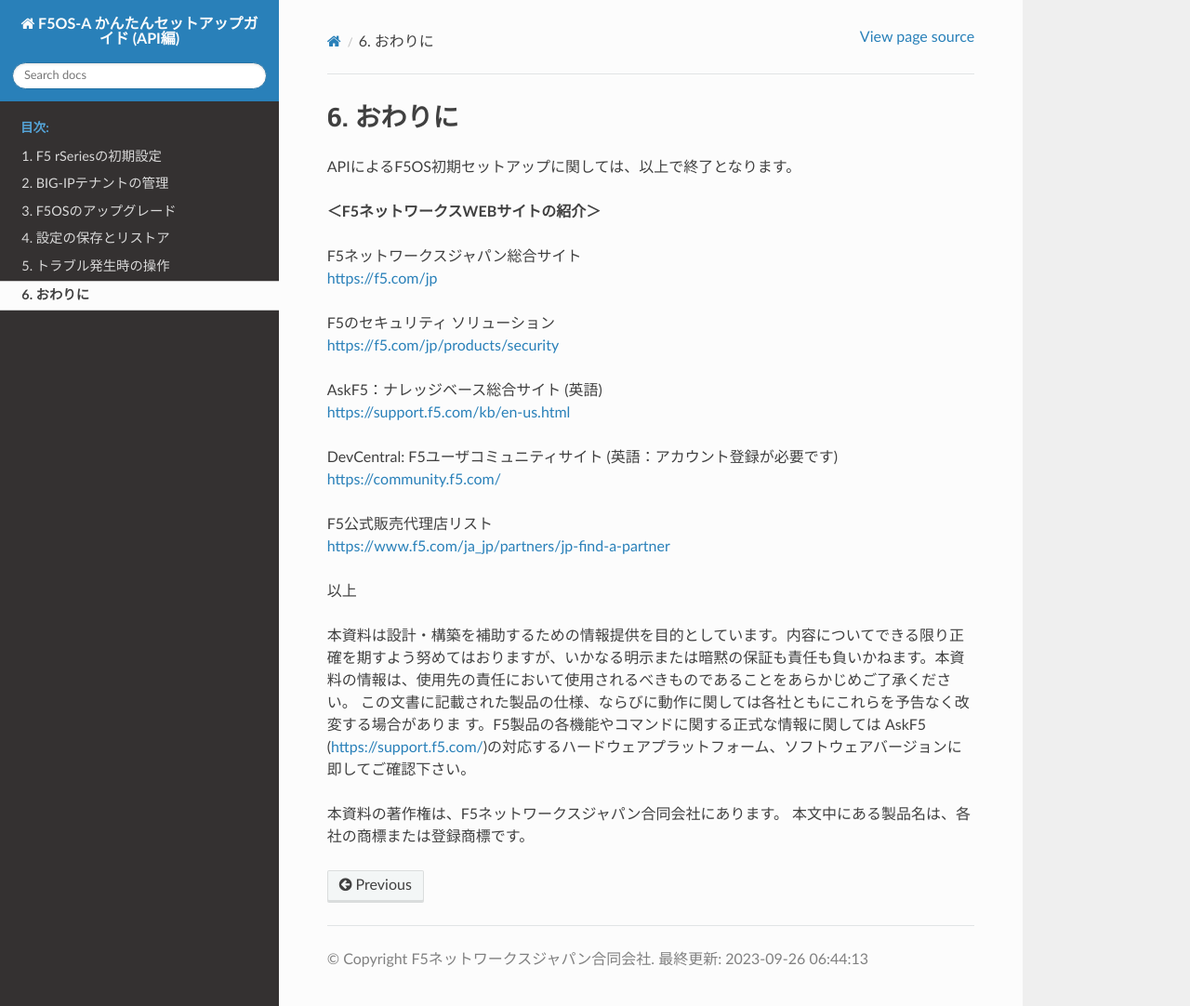
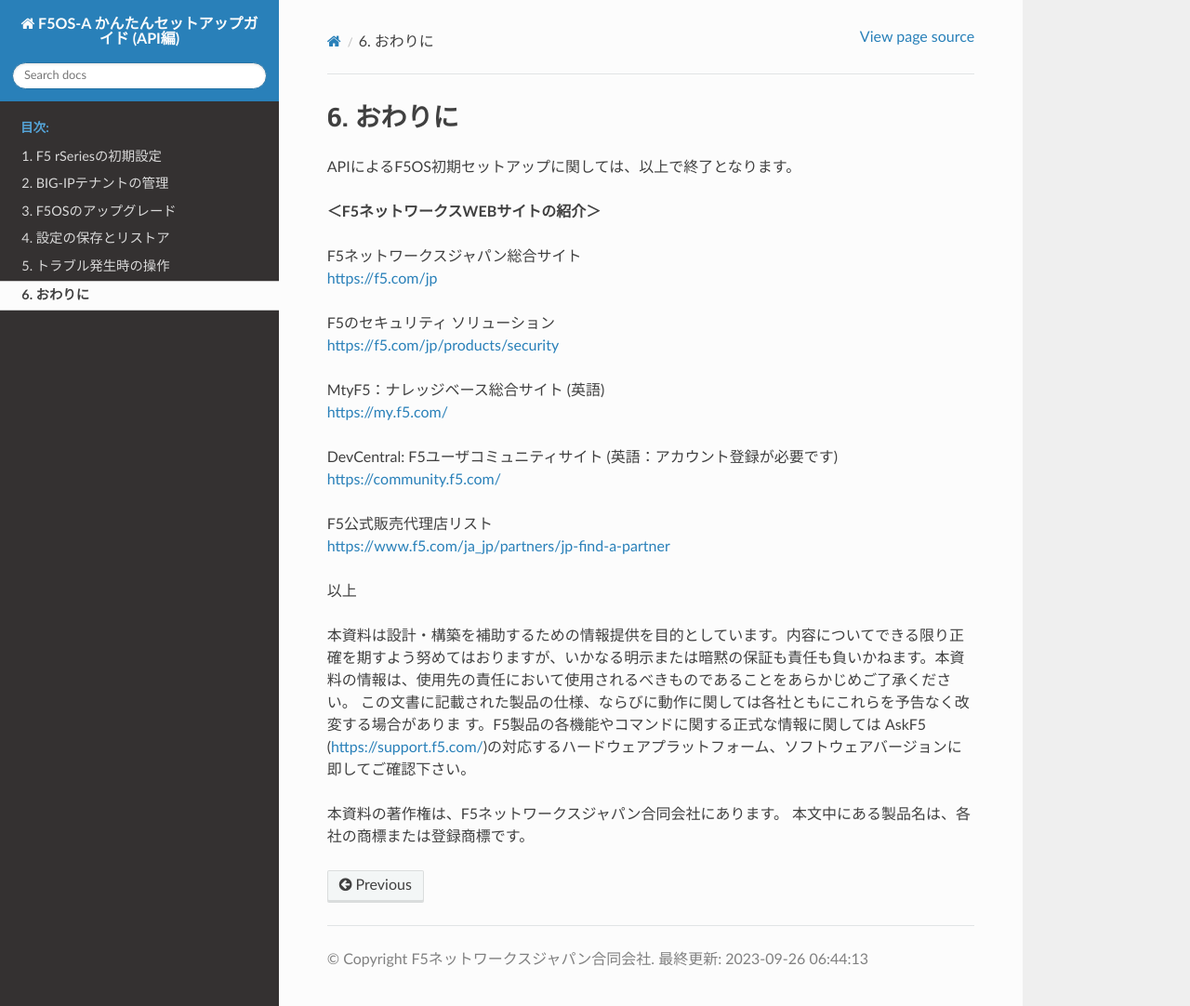
Before and after one commit to BeF5/f5j-easy-setup-f5os-api, a Sphinx documentation site: the page built from docs/content06/content06.rst, in a window 1280 px wide and 1082 px high. Shown: the whole window at 93% size. Built offline with Sphinx 7.4.7 and the Read the Docs theme 2.0.0, drawn with Linux system fonts in a browser that asks for light colours.

Commit message:
modify files

```diff
--- a/docs/content06/content06.rst
+++ b/docs/content06/content06.rst
@@ -12,8 +12,8 @@
 | F5のセキュリティ ソリューション
 | https://f5.com/jp/products/security
 
-| AskF5：ナレッジベース総合サイト (英語)
-| https://support.f5.com/kb/en-us.html
+| MtyF5：ナレッジベース総合サイト (英語)
+| https://my.f5.com/
 
 | DevCentral: F5ユーザコミュニティサイト (英語：アカウント登録が必要です)
 | https://community.f5.com/
--- a/docs/index.rst
+++ b/docs/index.rst
@@ -3,7 +3,7 @@
 
 F5OS-A 簡単セットアップガイド (API編)
 ==============================================
-最終更新日: 2023年9月11日
+最終更新日: 2023年9月26日
 
 
 はじめに
```
